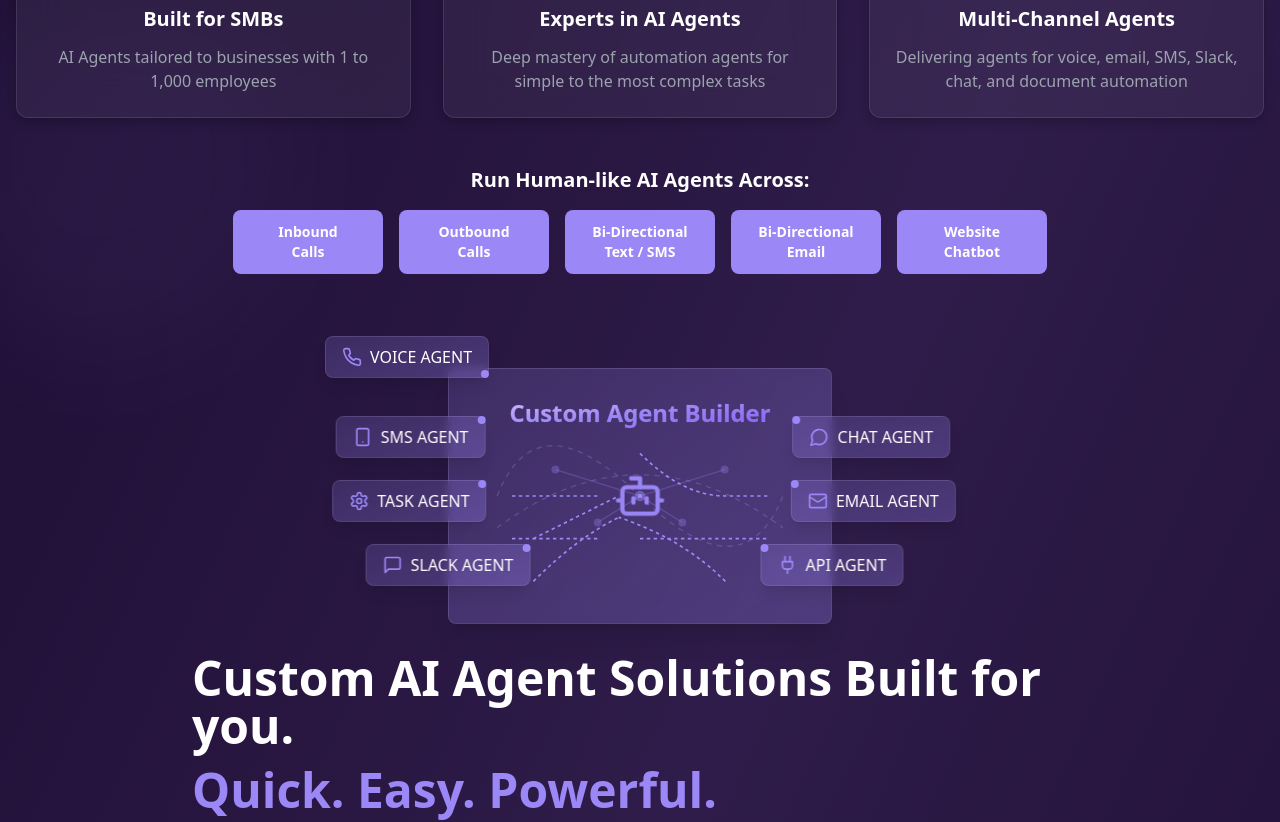
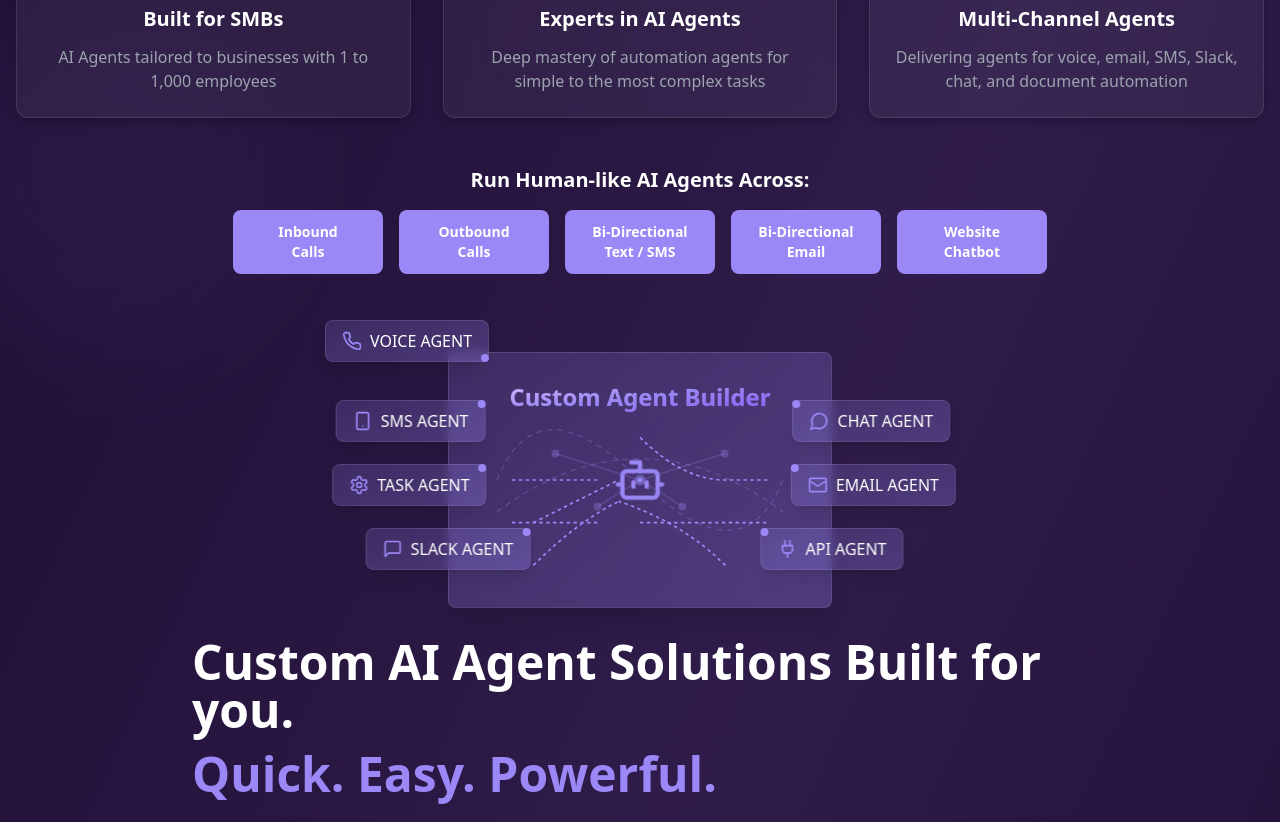
Before and after one commit to awesbecher/powered-by-website, a React (Vite) app: page / in a window 1280 px wide. Shown: the part 540-1362 px from the top of the page. Built offline with nearby package versions, Linux system fonts and the light colour scheme.

Commit message:
Refactor NavigationButtons component
Move NavigationButtons component up three spaces.

```diff
--- a/src/pages/Index.tsx
+++ b/src/pages/Index.tsx
@@ -35,7 +35,7 @@ const Index = () => {
         <NavigationButtons />
       </div>
 
-      <div className="relative z-10 -mt-44 mb-0 flex justify-center">
+      <div className="relative z-10 -mt-48 mb-0 flex justify-center">
         <div className="w-full max-w-xl">
           <AIAgentIllustration />
         </div>
```
